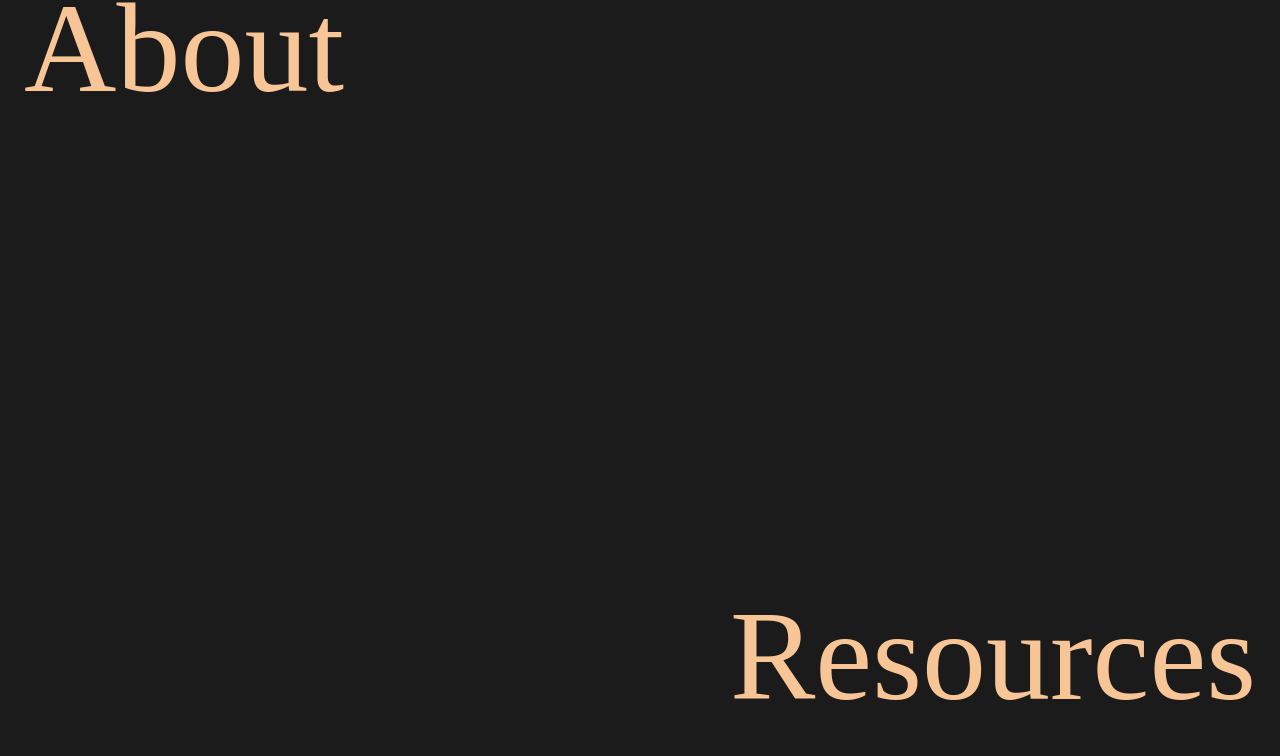
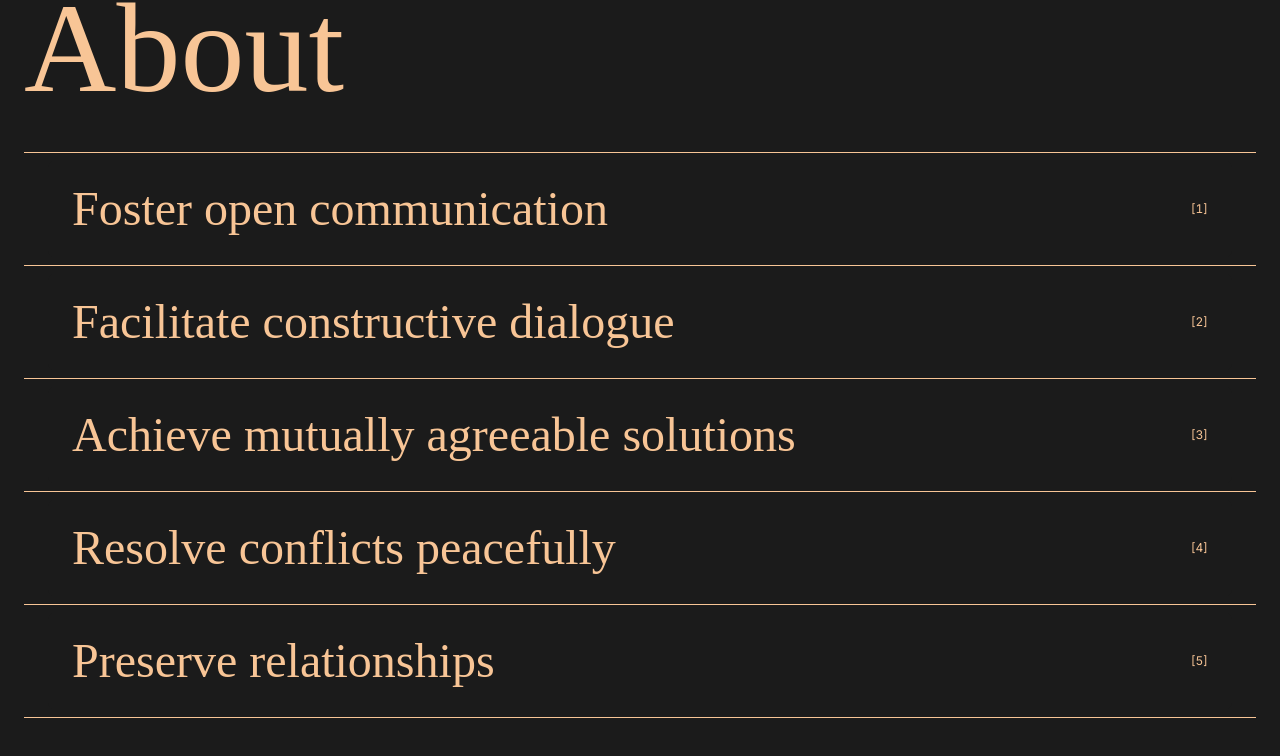
Before and after one commit to ADRSource/adr-source-v2, a Next.js app: page / in a window 1280 px wide. Shown: the part 358-1114 px from the top of the page. Built offline with nearby package versions, Linux system fonts and the light colour scheme; a web font is replaced by a local one.

Commit message:
add: block about styles and markup

```diff
--- a/src/app/components/blocks/block-about.tsx
+++ b/src/app/components/blocks/block-about.tsx
@@ -1,10 +1,11 @@
 import { Container } from '~/components/container';
+import { ButtonLink } from '~/components/ui/button';
 import { heading } from '~/components/ui/text';
 
 export function BlockAbout() {
 	return (
 		<Container>
-			<div className="relative py-7 stack-y-3">
+			<div className="relative py-6 stack-y-3 md:py-7">
 				<h2
 					className={heading({
 						type: '3',
@@ -13,7 +14,40 @@ export function BlockAbout() {
 				>
 					About
 				</h2>
+				<h3 className="sr-only">Our Values</h3>
+				<ul>
+					{VALUES.map((value, index) => {
+						return (
+							<li
+								key={index}
+								className="border-b border-solid border-brand-copper py-1 first:border-t"
+							>
+								<p className="mx-auto flex w-full max-w-[1324px] justify-center font-serif text-2xl leading-none md:text-5xl">
+									<span className="block w-full px-1 md:px-2">
+										<span className="w-full items-center justify-between rounded-md bg-brand-black p-2 stack-x-1">
+											<span className="block">{value}</span>
+											<span className="block font-sans text-xs tabular-nums leading-none">
+												[{index + 1}]
+											</span>
+										</span>
+									</span>
+								</p>
+							</li>
+						);
+					})}
+				</ul>
+				<div className="flex justify-center">
+					<ButtonLink href="/about">Learn More</ButtonLink>
+				</div>
 			</div>
 		</Container>
 	);
 }
+
+const VALUES = [
+	'Foster open communication',
+	'Facilitate constructive dialogue',
+	'Achieve mutually agreeable solutions',
+	'Resolve conflicts peacefully',
+	'Preserve relationships',
+];
```
